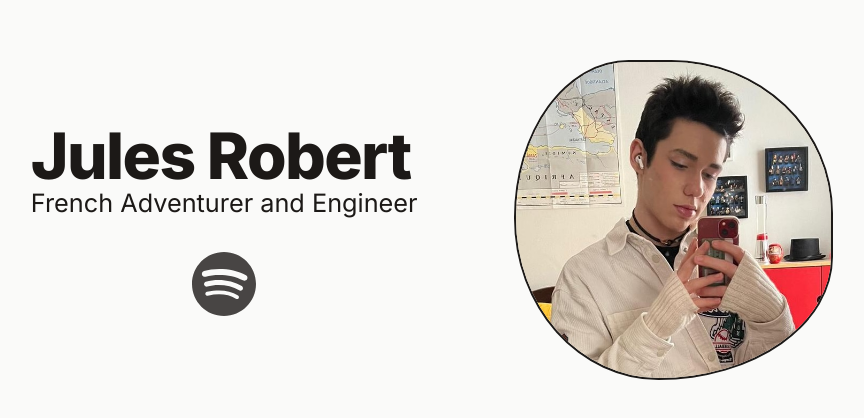
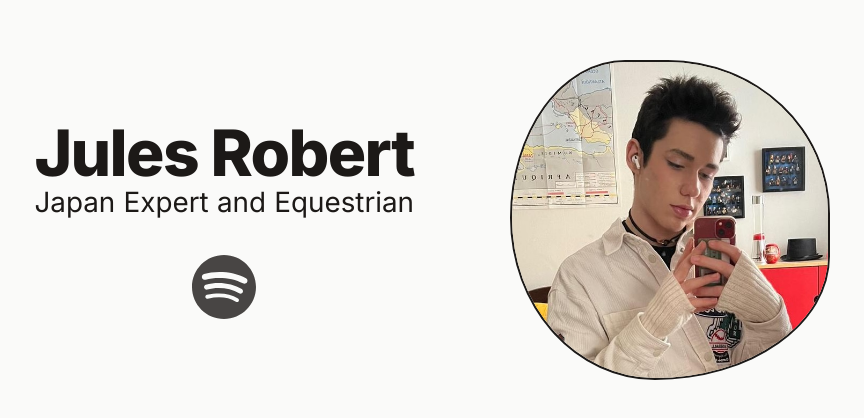
Before and after one commit to etrobert/julesrobert.com, a Next.js app: page / in a window 1280 px wide. Shown: the part 180-598 px from the top of the page, without its empty margins (208-1072 px from the left). Built offline with nearby package versions, Linux system fonts and the light colour scheme.

Commit message:
Update tagline

```diff
--- a/components/BusinessCardText.tsx
+++ b/components/BusinessCardText.tsx
@@ -7,8 +7,8 @@ const BusinessCardText = () => (
     <h1 className={`text-[2em] tracking-tight leading-none ${title.className}`}>
       Jules Robert
     </h1>
-    <JustifiedText className={'text-[0.79em] leading-tight'}>
-      French Adventurer and Engineer
+    <JustifiedText className={'text-[0.87em] leading-tight'}>
+      Japan Expert and Equestrian
     </JustifiedText>
     <Links />
   </div>
```
